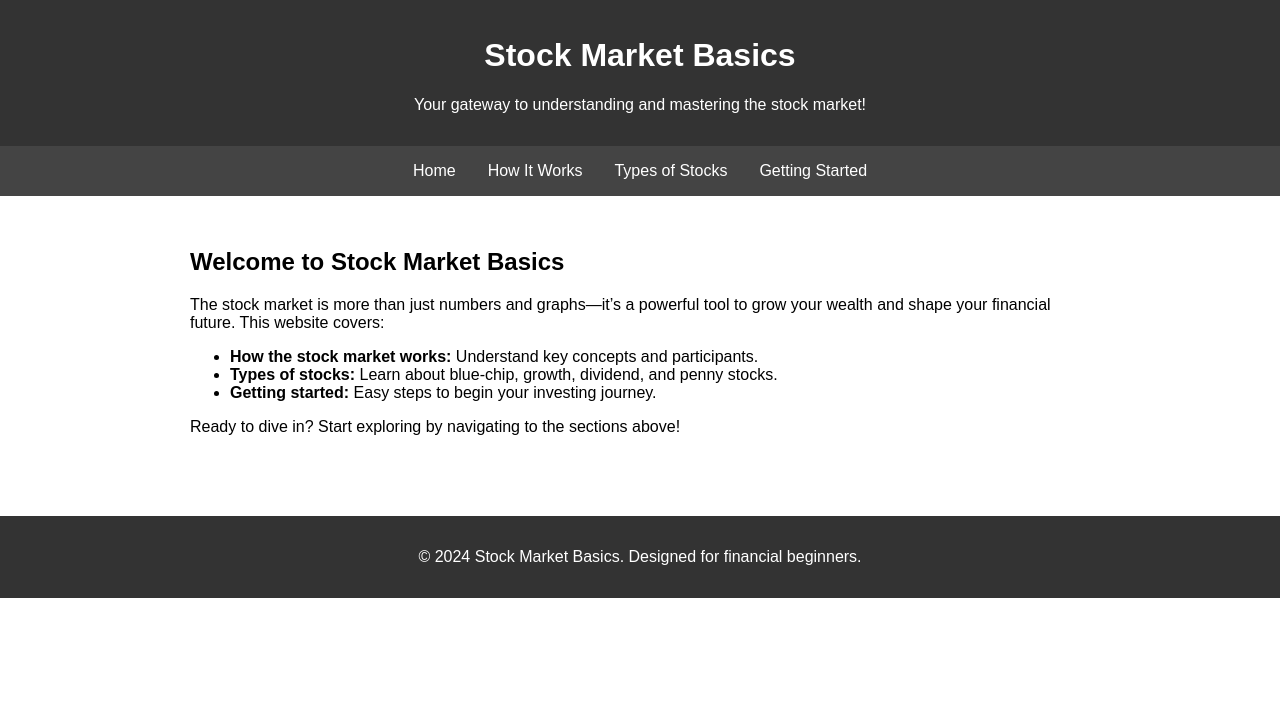
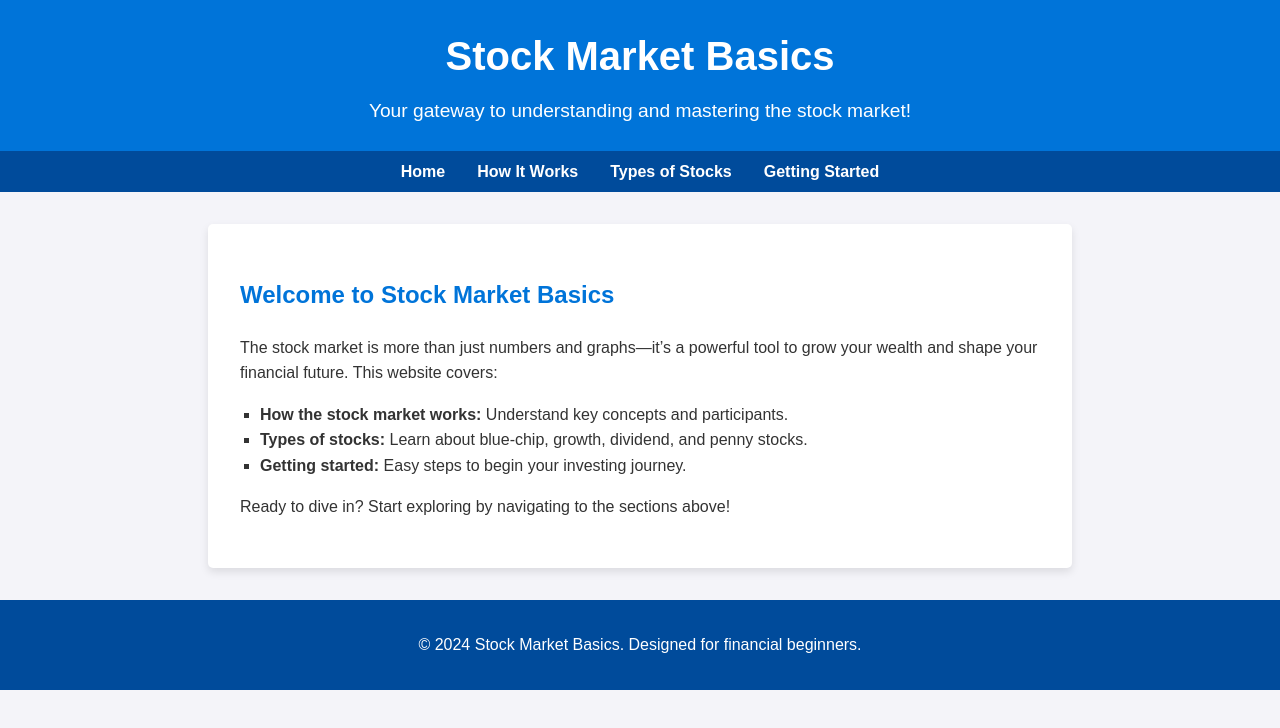
Before and after one commit to manthanshah07/stock-market-basics, a plain HTML site: page index.html in a window 1280 px wide. Drawn offline with Linux system fonts and the light colour scheme.

Commit message:
Update styles.css

```diff
--- a/styles.css
+++ b/styles.css
@@ -1,41 +1,68 @@
 body {
-    font-family: Arial, sans-serif;
+  font-family: 'Arial', sans-serif;
+  line-height: 1.6;
   margin: 0;
   padding: 0;
+  background-color: #f4f4f9;
+  color: #333;
 }
 
 header {
-    background-color: #333;
+  background-color: #0074d9;
   color: white;
-    padding: 1rem 0;
   text-align: center;
+  padding: 1.5rem 0;
+}
+
+header h1 {
+  margin: 0;
+  font-size: 2.5rem;
+}
+
+header p {
+  margin: 0.5rem 0 0;
+  font-size: 1.2rem;
 }
 
 nav {
-    background-color: #444;
-    overflow: hidden;
+  background-color: #004b9b;
   display: flex;
   justify-content: center;
+  padding: 0.5rem 0;
 }
 
 nav a {
   color: white;
-    padding: 1rem;
+  margin: 0 1rem;
   text-decoration: none;
+  font-weight: bold;
+  font-size: 1rem;
 }
 
 nav a:hover {
-    background-color: #555;
+  color: #ffdc00;
 }
 
 section {
   padding: 2rem;
-    max-width: 900px;
-    margin: auto;
+  max-width: 800px;
+  margin: 2rem auto;
+  background-color: white;
+  box-shadow: 0 4px 8px rgba(0, 0, 0, 0.1);
+  border-radius: 5px;
+}
+
+h2, h3 {
+  color: #0074d9;
+}
+
+ul {
+  list-style-type: square;
+  padding-left: 20px;
 }
 
 footer {
-    background-color: #333;
+  background-color: #004b9b;
   color: white;
   text-align: center;
   padding: 1rem;
```
Lines whose indentation alone changed are shown as unchanged.
